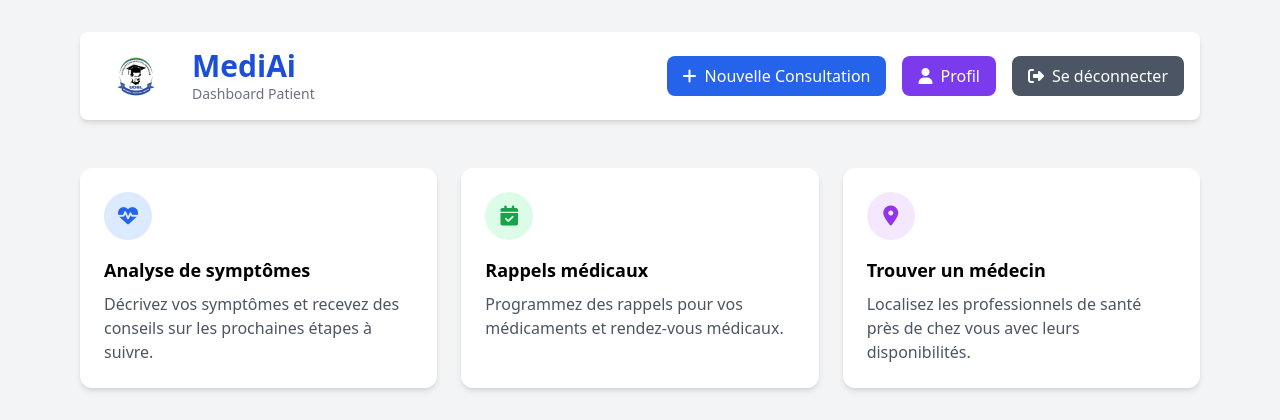
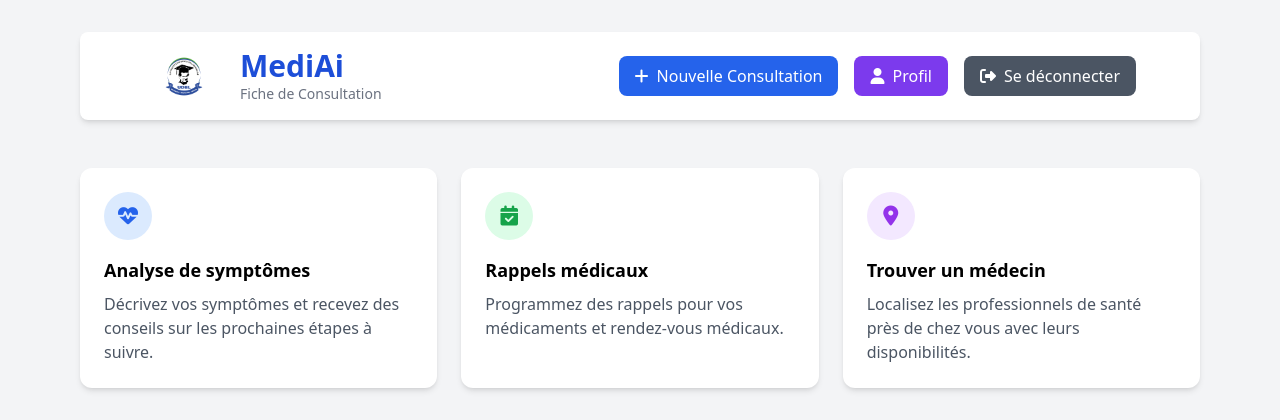
Before and after one commit to VictoryKasende/agent_medical_ia, a Django app: page /dashboard/patient/ in a window 1280 px wide. Shown: the top 420 px of the page. Run offline with Django 5.2, Linux system fonts and the light colour scheme; parts of the project's set-up code (start-up, migrations or seed data) failed here and were passed over; some libraries are stand-ins or nearby versions.

Commit message:
Medecin UI fixing bugs.

```diff
--- a/chat/templates/chat/patient.html
+++ b/chat/templates/chat/patient.html
@@ -75,15 +75,15 @@
 </head>
 <body class="bg-gray-100 font-sans">
 <div class="container mx-auto max-w-6xl px-4 py-8">
-    <!-- Header avec Navbar Responsive -->
+    <!-- Header harmonisé avec boutons patient -->
     <header class="bg-white shadow-md rounded-lg mb-8">
-        <div class="max-w-6xl mx-auto px-4 py-4 flex items-center justify-between">
+        <div class="max-w-5xl mx-auto px-4 py-4 flex items-center justify-between">
             <!-- Logo et Titre -->
             <div class="flex items-center space-x-4">
                 <img src="{% static 'chat/assets/images/LOGO-UDBL1.png' %}" class="w-20 h-30" alt="Logo">
                 <div>
                     <h1 class="text-2xl md:text-3xl font-bold text-blue-700">MediAi</h1>
-                    <p class="text-gray-500 text-sm">Dashboard Patient</p>
+                    <p class="text-gray-500 text-sm">Fiche de Consultation</p>
                 </div>
             </div>
 
@@ -101,12 +101,10 @@
                    class="flex items-center px-4 py-2 text-white bg-blue-600 rounded-lg hover:bg-blue-700 transition">
                     <i class="fas fa-plus mr-2"></i> Nouvelle Consultation
                 </a>
-
                 <a href="#"
                    class="flex items-center px-4 py-2 text-white bg-violet-600 rounded-lg hover:bg-violet-700 transition">
                     <i class="fas fa-user mr-2"></i> Profil
                 </a>
-
                 <form action="{% url 'logout' %}" method="post">
                     {% csrf_token %}
                     <button type="submit"
@@ -115,7 +113,6 @@
                     </button>
                 </form>
             </nav>
-
         </div>
     </header>
 
```
Also changed, not shown: chat/templates/chat/home.html (+5 -5 lines).
